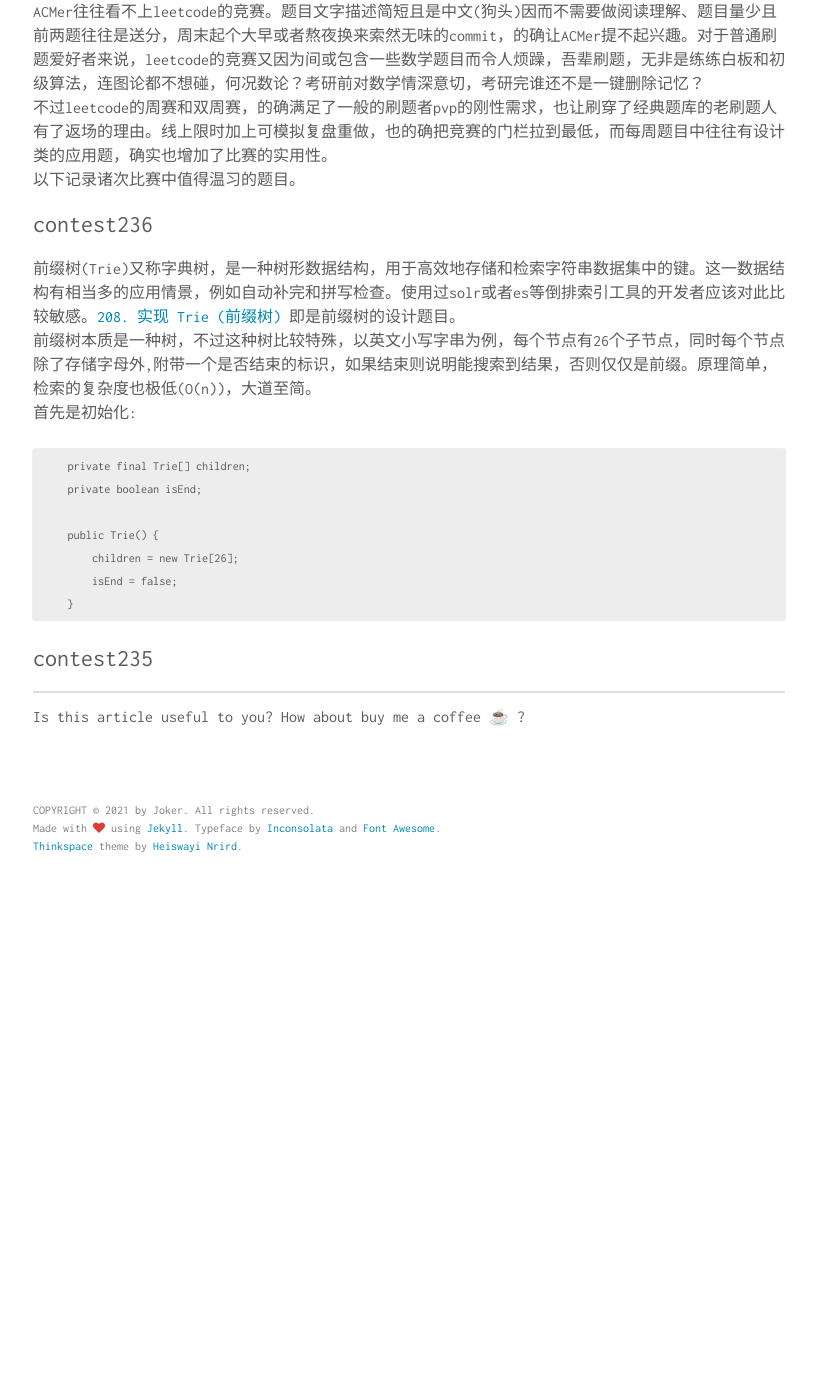
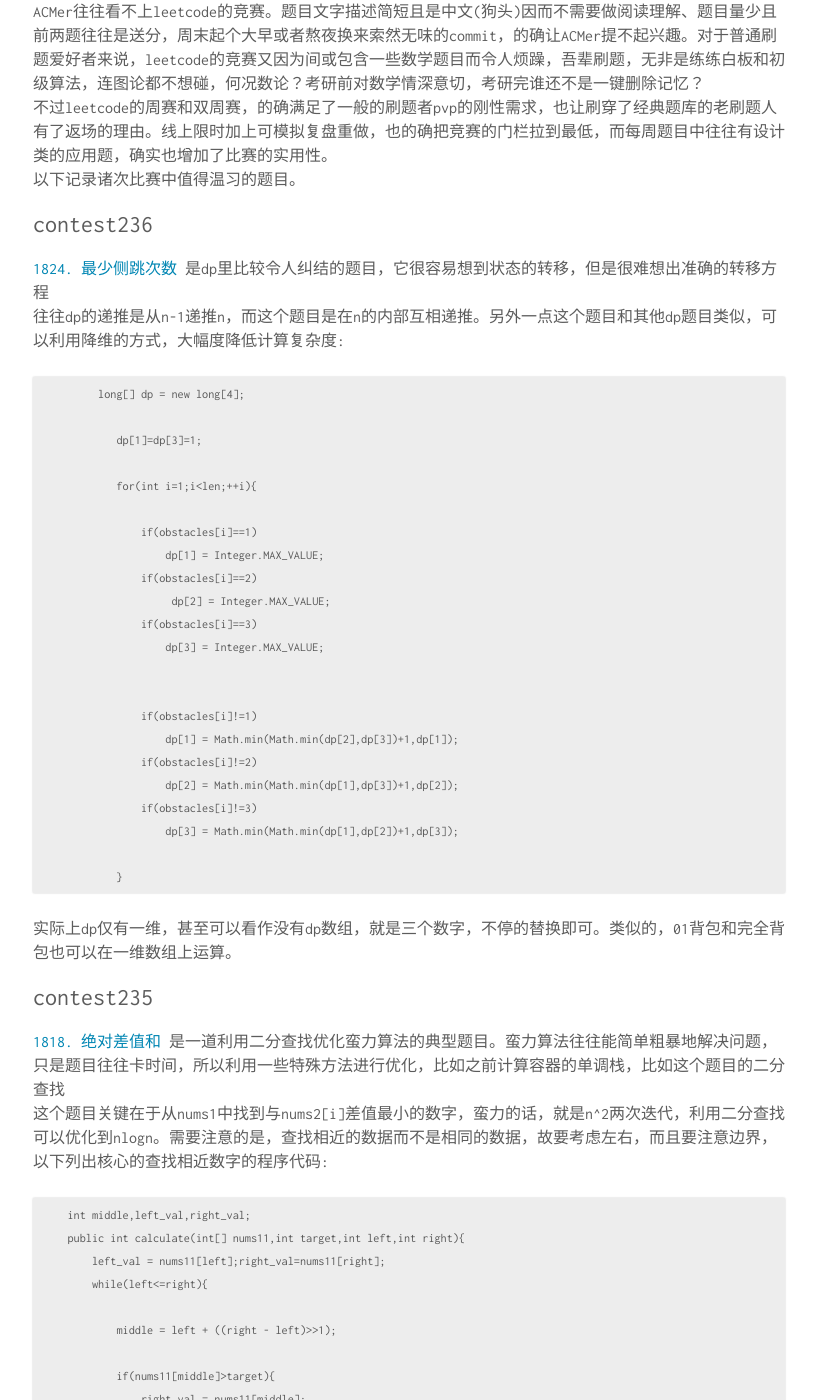
Before and after one commit to rongjoker/rongjoker.github.io, a Jekyll site: the page built from _posts/2021-04-14-algorithem7contest.md, in a window 1280 px wide and 1400 px high, scrolled down 277 px. Shown: the whole window, without its empty margins (231-1048 px from the left). Built offline with Jekyll 4.4.1, drawn with Linux system fonts in a browser that asks for light colours; comment, search, counter and statistics services are not loaded; before the commit the page ends 1180 px from its top, so only the background shows below that; some of the changed text lies outside the part shown.

Commit message:
算法笔记(七):周赛启示录

````diff
--- a/_posts/2021-04-14-algorithem7contest.md
+++ b/_posts/2021-04-14-algorithem7contest.md
@@ -10,21 +10,66 @@
 <br>
 
 
-
 ### contest236
 
-前缀树(Trie)又称字典树，是一种树形数据结构，用于高效地存储和检索字符串数据集中的键。这一数据结构有相当多的应用情景，例如自动补完和拼写检查。使用过solr或者es等倒排索引工具的开发者应该对此比较敏感。[208. 实现 Trie (前缀树)](https://leetcode-cn.com/problems/implement-trie-prefix-tree/) 即是前缀树的设计题目。<br>
-前缀树本质是一种树，不过这种树比较特殊，以英文小写字串为例，每个节点有26个子节点，同时每个节点除了存储字母外,附带一个是否结束的标识，如果结束则说明能搜索到结果，否则仅仅是前缀。原理简单，检索的复杂度也极低(O(n))，大道至简。
-<br>
-首先是初始化:
+
+[1824. 最少侧跳次数](https://leetcode-cn.com/problems/minimum-sideway-jumps/) 是dp里比较令人纠结的题目，它很容易想到状态的转移，但是很难想出准确的转移方程<br>
+往往dp的递推是从n-1递推n，而这个题目是在n的内部互相递推。另外一点这个题目和其他dp题目类似，可以利用降维的方式，大幅度降低计算复杂度:
+
 ```
-    private final Trie[] children;
-    private boolean isEnd;
+         long[] dp = new long[4];
 
-    public Trie() {
-        children = new Trie[26];
-        isEnd = false;
+            dp[1]=dp[3]=1;
+
+            for(int i=1;i<len;++i){
+
+                if(obstacles[i]==1)
+                    dp[1] = Integer.MAX_VALUE;
+                if(obstacles[i]==2)
+                     dp[2] = Integer.MAX_VALUE;
+                if(obstacles[i]==3)
+                    dp[3] = Integer.MAX_VALUE;
+
+
+                if(obstacles[i]!=1)
+                    dp[1] = Math.min(Math.min(dp[2],dp[3])+1,dp[1]);
+                if(obstacles[i]!=2)
+                    dp[2] = Math.min(Math.min(dp[1],dp[3])+1,dp[2]);
+                if(obstacles[i]!=3)
+                    dp[3] = Math.min(Math.min(dp[1],dp[2])+1,dp[3]);
+
+            }
+```
+
+实际上dp仅有一维，甚至可以看作没有dp数组，就是三个数字，不停的替换即可。类似的，01背包和完全背包也可以在一维数组上运算。
+
+
+### contest235
+
+[1818. 绝对差值和](https://leetcode-cn.com/contest/weekly-contest-235/problems/minimum-absolute-sum-difference/) 是一道利用二分查找优化蛮力算法的典型题目。蛮力算法往往能简单粗暴地解决问题，只是题目往往卡时间，所以利用一些特殊方法进行优化，比如之前计算容器的单调栈，比如这个题目的二分查找<br>
+这个题目关键在于从nums1中找到与nums2[i]差值最小的数字，蛮力的话，就是n^2两次迭代，利用二分查找可以优化到nlogn。需要注意的是，查找相近的数据而不是相同的数据，故要考虑左右，而且要注意边界，以下列出核心的查找相近数字的程序代码:
+
+```
+    int middle,left_val,right_val;
+    public int calculate(int[] nums11,int target,int left,int right){
+        left_val = nums11[left];right_val=nums11[right];
+        while(left<=right){
+
+            middle = left + ((right - left)>>1);
+
+            if(nums11[middle]>target){
+                right_val = nums11[middle];
+                right=middle-1;
+            }
+            else if(nums11[middle]<target){
+                left_val = nums11[middle];
+                left=middle+1;
+            }
+            else return 0;
+        }
+
+        return Math.min(Math.abs(left_val - target),Math.abs(right_val - target));
+
+
     }
 ```
-
-### contest235
````
